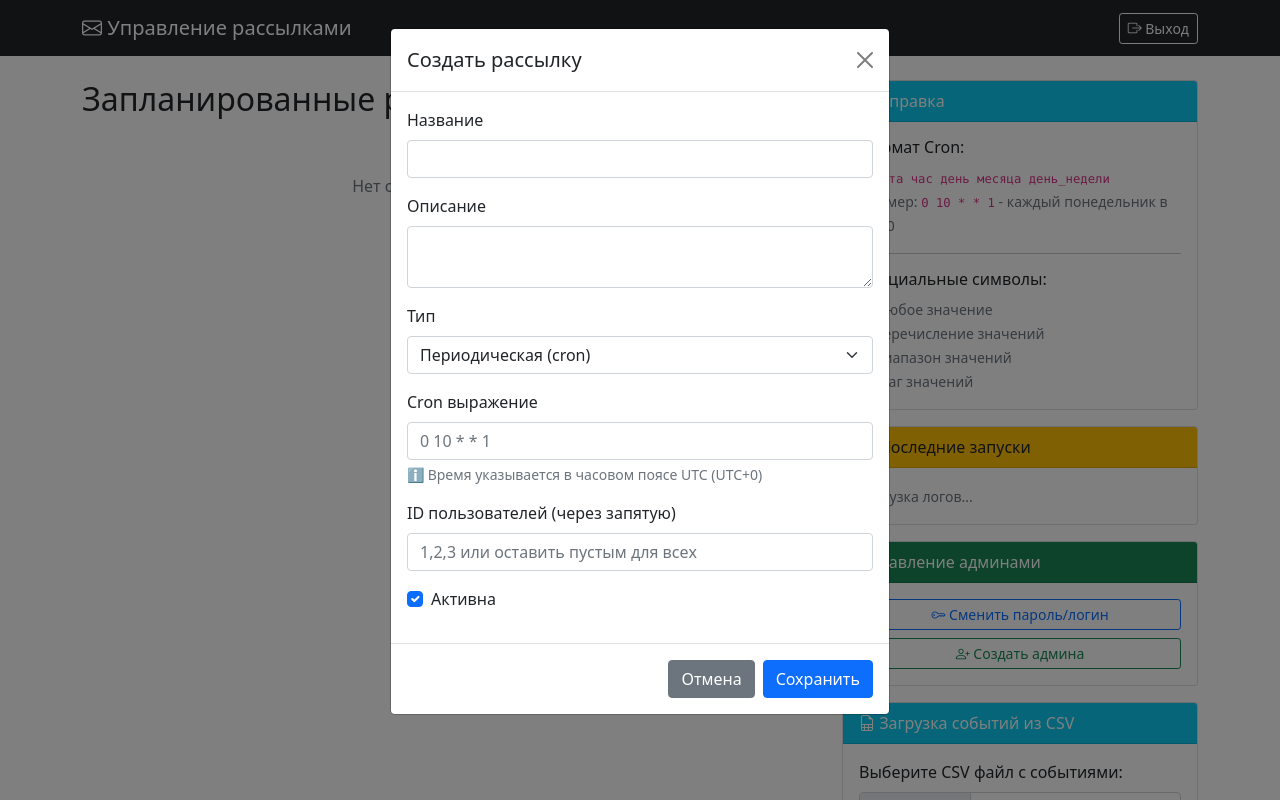
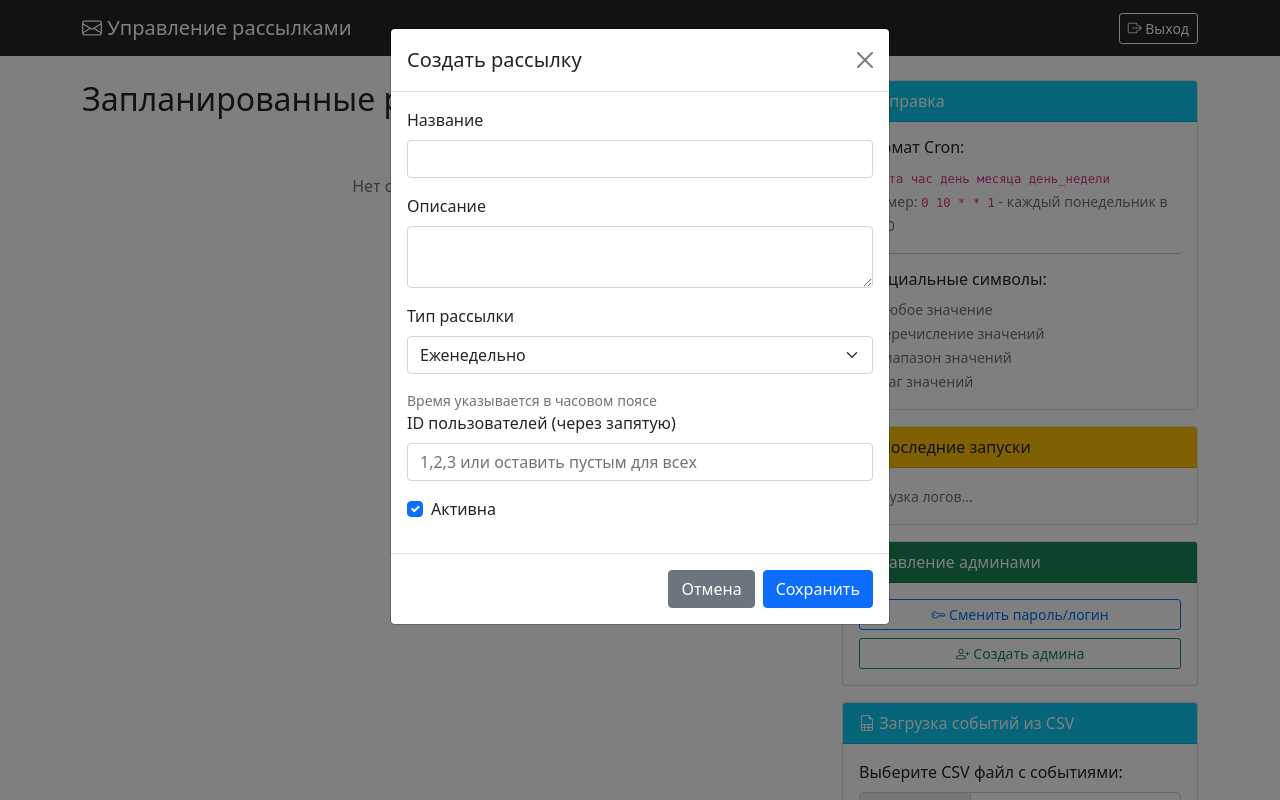
Before and after one commit to RomanMatrosovFrontend/event-newsletter-app, a FastAPI app: page /admin in a window 1280 px wide, after a click on "Создать рассылку". Run offline with FastAPI, Linux system fonts and the light colour scheme; data that the repository does not hold is empty; some libraries are stand-ins or nearby versions.

Commit message:
Refactor scheduling interface: switch to JSON-based schedule_config, update admin UI and backend logic

```diff
--- a/app/database.py
+++ b/app/database.py
@@ -1,12 +1,15 @@
+import os
+from dotenv import load_dotenv
 from sqlalchemy import create_engine
 from sqlalchemy.ext.declarative import declarative_base
 from sqlalchemy.orm import sessionmaker
 
-SQLALCHEMY_DATABASE_URL = "sqlite:///./sql_app.db"
+# SQLALCHEMY_DATABASE_URL = "sqlite:///./sql_app.db"
+load_dotenv('.env')
+SQLALCHEMY_DATABASE_URL = os.getenv("DATABASE_URL", "sqlite:///./sql_app.db")
 
-engine = create_engine(
-    SQLALCHEMY_DATABASE_URL, connect_args={"check_same_thread": False}
-)
+engine = create_engine(SQLALCHEMY_DATABASE_URL)
+
 SessionLocal = sessionmaker(autocommit=False, autoflush=False, bind=engine)
 
 Base = declarative_base()
--- a/app/static/js/admin.js
+++ b/app/static/js/admin.js
@@ -283,18 +283,40 @@
 // Сохранение рассылки
 async function saveSchedule() {
     const formData = new FormData(document.getElementById('scheduleForm'));
+    const scheduleId = document.getElementById('scheduleId').value;
+    const periodicity = document.getElementById('schedulePeriodicity').value;
+
+    let scheduleConfig = {
+        periodicity: periodicity,
+        timezone: adminTimezone,
+    };
+
+    if (periodicity === 'weekly') {
+        const days = [];
+        document.querySelectorAll('.weekday:checked').forEach(cb => {
+            days.push(parseInt(cb.value));
+        });
+        scheduleConfig.days = days;
+        scheduleConfig.hour = parseInt(document.getElementById('weeklyHour').value);
+        scheduleConfig.minute = parseInt(document.getElementById('weeklyMinute').value);
+    } else if (periodicity === 'interval') {
+        scheduleConfig.days_interval = parseInt(document.getElementById('intervalDays').value);
+        scheduleConfig.start_date = document.getElementById('intervalStartDate').value;
+        scheduleConfig.hour = parseInt(document.getElementById('intervalHour').value);
+        scheduleConfig.minute = parseInt(document.getElementById('intervalMinute').value);
+    } else if (periodicity === 'single') {
+        scheduleConfig.datetime = document.getElementById('singleDatetime').value;
+    }
 
     const scheduleData = {
         name: formData.get('name'),
         description: formData.get('description'),
-        schedule_type: formData.get('schedule_type'),
-        cron_expression: formData.get('cron_expression') || null,
-        specific_date: formData.get('specific_date') || null,
+        schedule_config: scheduleConfig,
         is_active: formData.get('is_active') === 'on',
-        admin_timezone: adminTimezone // ДОБАВЛЯЕМ ЧАСОВОЙ ПОЯС
+        admin_timezone: adminTimezone
     };
 
-    // Обработка пользователей
+    // Обработка user_ids — без изменений
     const userIdsInput = formData.get('user_ids');
     if (userIdsInput && userIdsInput.trim()) {
         try {
@@ -305,22 +327,15 @@
         }
     }
 
-    console.log('Отправляемые данные:', JSON.stringify(scheduleData, null, 2));
-    const scheduleId = document.getElementById('scheduleId').value;
-
+    // ... отправка на сервер — без изменений
     try {
-        const url = scheduleId ?
-            `${API_BASE}/schedules/${scheduleId}` :
-            `${API_BASE}/schedules/`;
-
+        const url = scheduleId ? `${API_BASE}/schedules/${scheduleId}` : `${API_BASE}/schedules/`;
         const method = scheduleId ? 'PUT' : 'POST';
-
         const response = await fetch(url, {
             method: method,
             headers: { 'Content-Type': 'application/json' },
             body: JSON.stringify(scheduleData)
         });
-
         if (response.ok) {
             bootstrap.Modal.getInstance(document.getElementById('createModal')).hide();
             loadSchedules();
--- a/app/templates/admin.html
+++ b/app/templates/admin.html
@@ -186,22 +186,56 @@
                         <textarea class="form-control" id="scheduleDescription" name="description" rows="2"></textarea>
                     </div>
                     <div class="mb-3">
-		                <label class="form-label">Тип</label>
-		                <select class="form-select" id="scheduleType" name="schedule_type" onchange="toggleScheduleFields()">
-		                    <option value="cron">Периодическая (cron)</option>
-		                    <option value="date">Однократная</option>
+                        <label class="form-label">Тип рассылки</label>
+                        <select class="form-select" id="schedulePeriodicity" name="periodicity" onchange="toggleScheduleFields()">
+                            <option value="weekly">Еженедельно</option>
+                            <option value="interval">Интервал (каждые N дней)</option>
+                            <option value="single">Однократно</option>
                         </select>
                     </div>
-		            <div class="mb-3" id="cronField">
-		                <label class="form-label">Cron выражение</label>
-		                <input type="text" class="form-control" id="cronExpression" name="cron_expression" placeholder="0 10 * * 1">
-		                <div class="form-text" id="cronHint">ℹ️ Время указывается в часовом поясе UTC (+0)</div>
+                    <div class="mb-3 d-none" id="weeklyFields">
+                        <label class="form-label">Выберите дни недели (ctrl+click для выбора нескольких)</label>
+                        <select multiple class="form-select" id="weekdays" name="days">
+                            <option value="1">Понедельник</option>
+                            <option value="2">Вторник</option>
+                            <option value="3">Среда</option>
+                            <option value="4">Четверг</option>
+                            <option value="5">Пятница</option>
+                            <option value="6">Суббота</option>
+                            <option value="7">Воскресенье</option>
+                        </select>
+                        <div class="row mt-2">
+                            <div class="col-6">
+                                <label class="form-label">Час</label>
+                                <input type="number" class="form-control" id="hour" name="hour" min="0" max="23" value="12">
                             </div>
-		            <div class="mb-3 d-none" id="dateField">
-		                <label class="form-label">Дата и время</label>
-		                <input type="datetime-local" class="form-control" id="specificDate" name="specific_date">
-		                <div class="form-text" id="dateHint">ℹ️ Время указывается в вашем часовом поясе UTC (+0)</div>
+                            <div class="col-6">
+                                <label class="form-label">Минута</label>
+                                <input type="number" class="form-control" id="minute" name="minute" min="0" max="59" value="0">
                             </div>
+                        </div>
+                    </div>
+                    <div class="mb-3 d-none" id="intervalFields">
+                        <label class="form-label">Дата начала интервальной отправки</label>
+                        <input type="date" class="form-control" id="startDate" name="start_date" value="2025-09-04">
+                        <label class="form-label mt-2">Повторять каждые (дней)</label>
+                        <input type="number" class="form-control" id="intervalDays" name="days_interval" min="1" max="365" value="10">
+                        <div class="row mt-2">
+                            <div class="col-6">
+                                <label class="form-label">Час</label>
+                                <input type="number" class="form-control" id="intervalHour" name="hour" min="0" max="23" value="11">
+                            </div>
+                            <div class="col-6">
+                                <label class="form-label">Минута</label>
+                                <input type="number" class="form-control" id="intervalMinute" name="minute" min="0" max="59" value="0">
+                            </div>
+                        </div>
+                    </div>
+                    <div class="mb-3 d-none" id="singleFields">
+                        <label class="form-label">Дата и время отправки</label>
+                        <input type="datetime-local" class="form-control" id="singleDatetime" name="datetime">
+                    </div>
+                    <div class="form-text">Время указывается в часовом поясе <span id="hintTimezone"></span></div>
                     <div class="mb-3">
                         <label class="form-label">ID пользователей (через запятую)</label>
                         <input type="text" class="form-control" id="userIds" name="user_ids" placeholder="1,2,3 или оставить пустым для всех">
@@ -211,6 +245,7 @@
                         <label class="form-check-label">Активна</label>
                     </div>
                 </form>
+
 		    </div>
 		    <div class="modal-footer">
 		        <button type="button" class="btn btn-secondary" data-bs-dismiss="modal">Отмена</button>
--- a/requirements.txt
+++ b/requirements.txt
@@ -15,3 +15,4 @@
 pytz
 jinja2
 PyJWT
+psycopg2-binary
```
Also changed, not shown: app/models.py (+5 -17 lines). Lines whose indentation alone changed are shown as unchanged.
